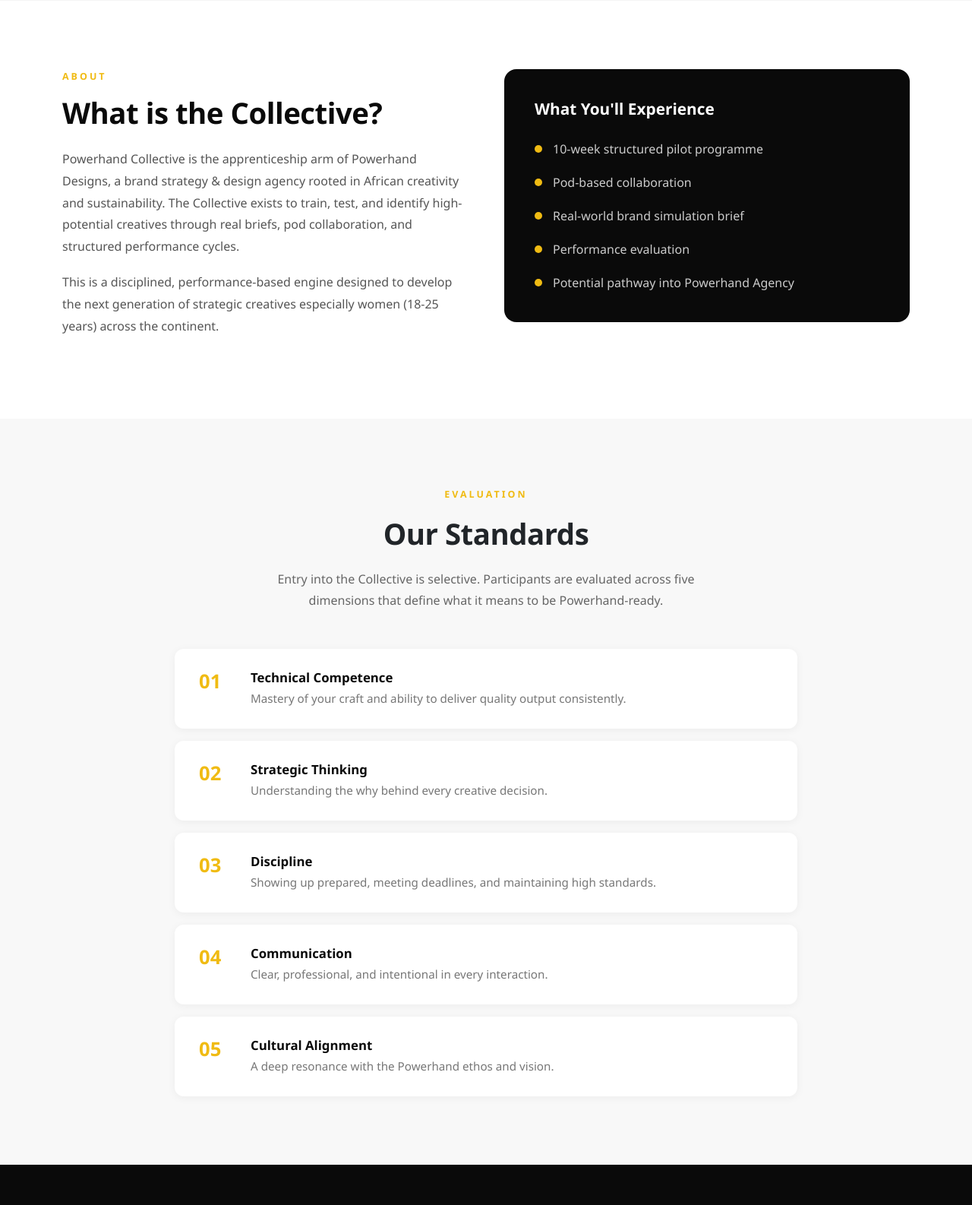
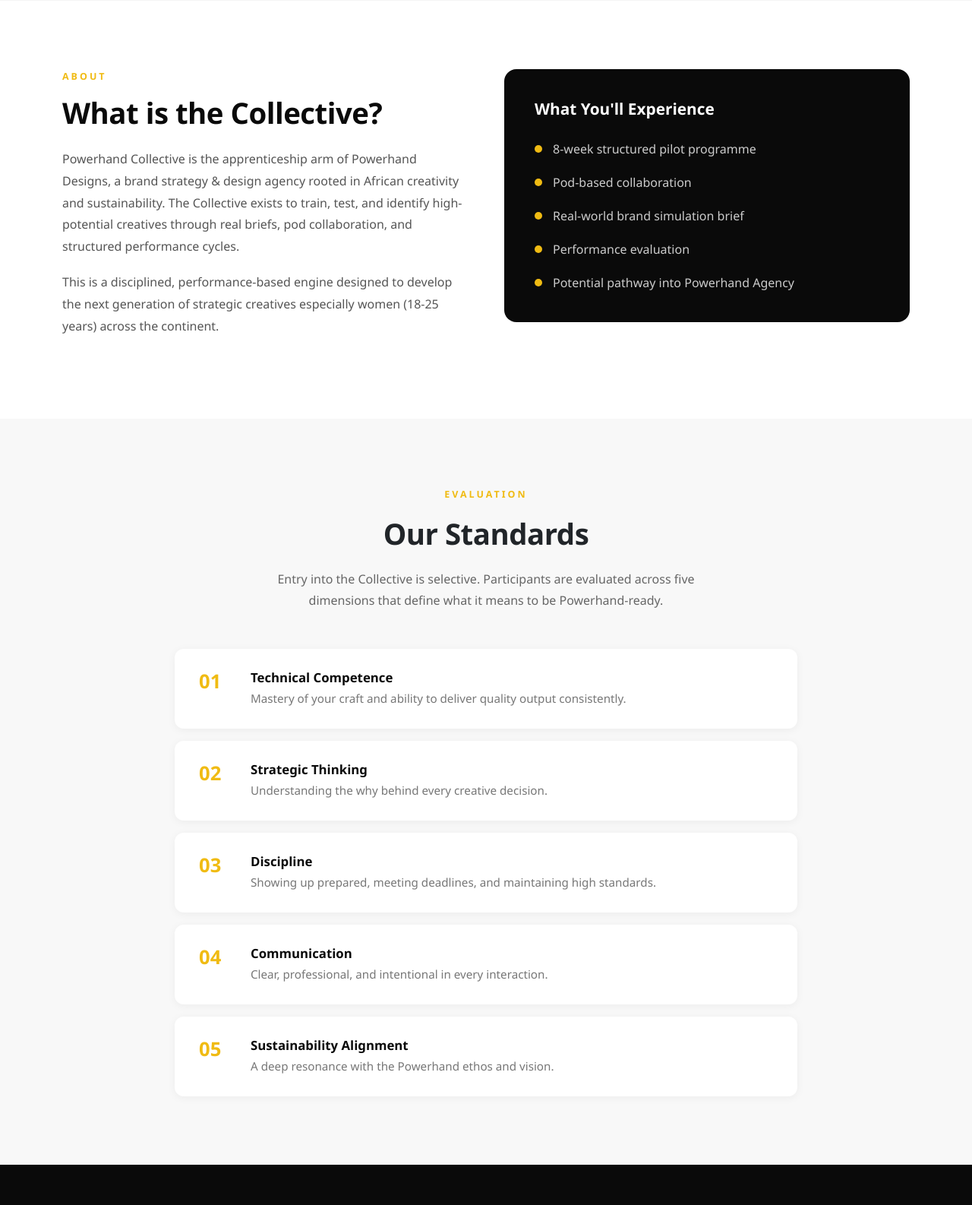
Before and after one commit to MairoPedroIsaac/powerhanddesigns, a Django app: page /collective/ in a window 1280 px wide. Shown: the part 1409-2995 px from the top of the page at 76% size. Run offline with Django 5.2, Linux system fonts and the light colour scheme; some libraries are stand-ins or nearby versions.

Commit message:
fix: update collective countdown target date to May 11, 2026

```diff
--- a/templates/collective.html
+++ b/templates/collective.html
@@ -120,7 +120,7 @@
         <div class="collective-exp-card">
           <h4 class="exp-card-title">What You'll Experience</h4>
           <ul class="exp-list">
-            <li><span class="exp-dot"></span>10-week structured pilot programme</li>
+            <li><span class="exp-dot"></span>8-week structured pilot programme</li>
             <li><span class="exp-dot"></span>Pod-based collaboration</li>
             <li><span class="exp-dot"></span>Real-world brand simulation brief</li>
             <li><span class="exp-dot"></span>Performance evaluation</li>
@@ -177,7 +177,7 @@
       <div class="standard-item">
         <span class="standard-num">05</span>
         <div>
-          <h5 class="standard-name">Cultural Alignment</h5>
+          <h5 class="standard-name">Sustainability Alignment</h5>
           <p class="standard-desc">A deep resonance with the Powerhand ethos and vision.</p>
         </div>
       </div>
@@ -865,9 +865,9 @@
   }
 })();
 
-// ---- Countdown to May 1, 2026 ----
+// ---- Countdown to May 11, 2026 ----
 (function() {
-  var target = new Date('2026-05-01T00:00:00').getTime();
+  var target = new Date('2026-05-11T00:00:00').getTime();
 
   function pad(n) { return String(n).padStart(2, '0'); }
 
```
